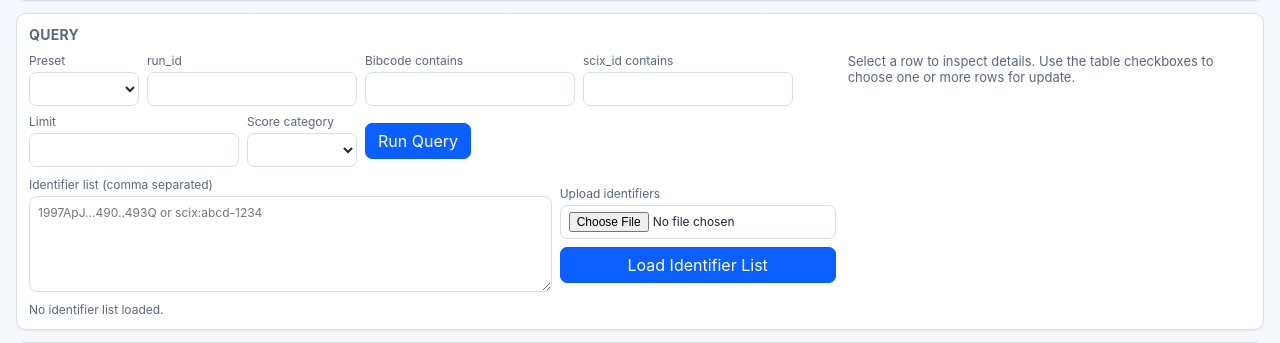
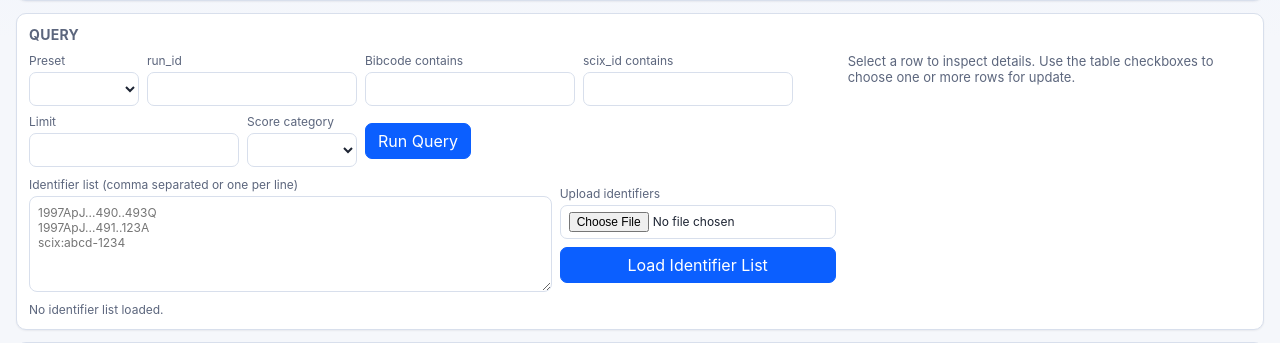
Before and after one commit to Thomas-S-Allen/Classifier_UI, a Django app: template inspector/templates/inspector/index.html in a window 1280 px wide. Shown: the part 182-525 px from the top of the page. Run offline with Django 4.2, Linux system fonts and the light colour scheme; the template is opened without the code that fills it, so the values that code supplies are empty.

Commit message:
Update list input text

```diff
--- a/inspector/templates/inspector/index.html
+++ b/inspector/templates/inspector/index.html
@@ -78,8 +78,8 @@
           </div>
           <div class="row">
             <label style="min-width:280px; flex:1;">
-              Identifier list (comma separated)
-              <textarea id="identifier_list_input" style="min-height:96px;" placeholder="1997ApJ...490..493Q or scix:abcd-1234"></textarea>
+              Identifier list (comma separated or one per line)
+              <textarea id="identifier_list_input" style="min-height:96px;" placeholder="1997ApJ...490..493Q&#10;1997ApJ...491..123A&#10;scix:abcd-1234"></textarea>
             </label>
             <div style="display:grid; gap:8px; min-width:220px;">
               <label style="min-width:220px;">
```
